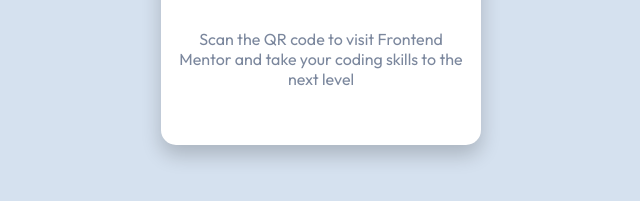
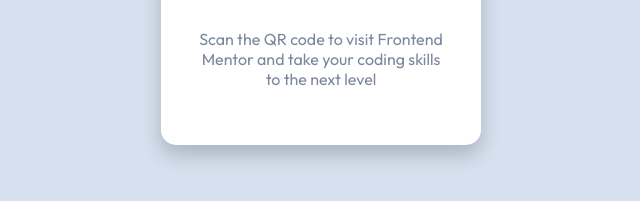
Before and after one commit to OmarIsADev/qrcode-component-frontend-mentor, a plain HTML site: page index.html in a window 1280 px wide. Shown: the part 523-724 px from the top of the page, 319-959 px from the left. Drawn offline with Linux system fonts and the light colour scheme.

Commit message:
font fixed

```diff
--- a/index.html
+++ b/index.html
@@ -32,10 +32,13 @@
       color: hsl(218, 44%, 22%);
       margin: 0;
       font-size: 1.5rem;
+      font-weight: 700;
     }
 
     p {
       color: hsl(220, 15%, 55%);
+      font-weight: 500;
+      padding: 0 16px;
     }
 
     .card {
```
